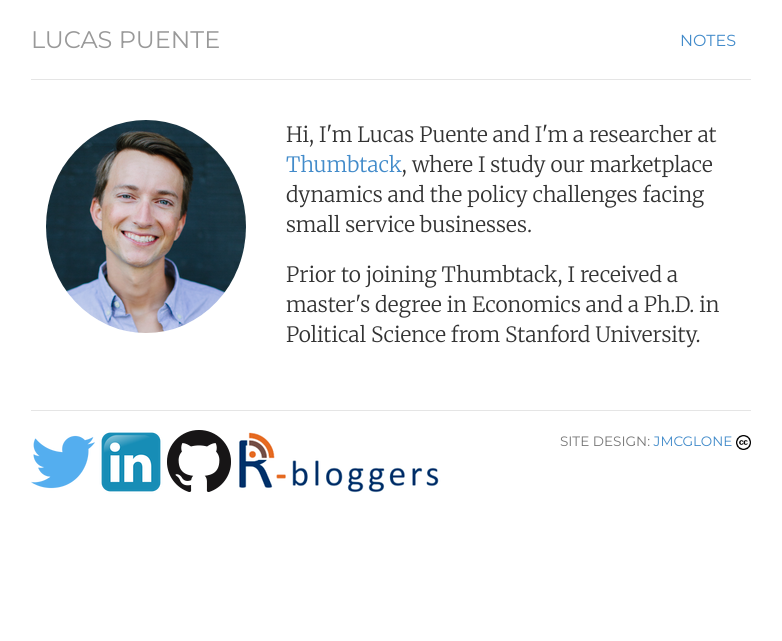
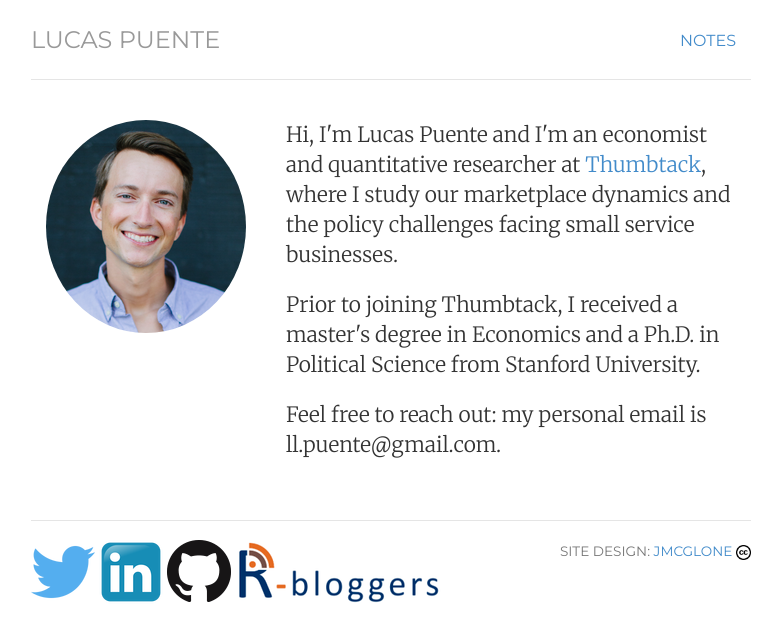
Before and after one commit to LucasPuente/lucaspuente.github.io, a Jekyll site: the page built from index.html, in a window 1280 px wide. Shown: the top 641 px of the page, without its empty margins (249-1031 px from the left). Built offline with Jekyll 4.4.1, drawn with Linux system fonts in a browser that asks for light colours.

Commit message:
Update index.html

```diff
--- a/index.html
+++ b/index.html
@@ -12,8 +12,9 @@
 	<img  class="img-circle avatar" alt="Lucas Puente" src="img/lp-200.png">
 	</div>
 	<div itemscope itemtype="http://data-vocabulary.org/Person" class="col-sm-8">
-	<p class="lead">Hi, I'm <span itemprop="name">Lucas Puente</span> and I'm a researcher at <a href="https://www.thumbtack.com">Thumbtack</a>, where I study our marketplace dynamics and the policy challenges facing small service businesses. </p>
+	<p class="lead">Hi, I'm <span itemprop="name">Lucas Puente</span> and I'm an economist and quantitative researcher at <a href="https://www.thumbtack.com">Thumbtack</a>, where I study our marketplace dynamics and the policy challenges facing small service businesses. </p>
 	<p class="lead">Prior to joining Thumbtack, I received a master's degree in Economics and a Ph.D. in Political Science from Stanford University.</p>
+	<p class="lead">Feel free to reach out: my personal email is ll.puente@gmail.com.</p>
 	</div>
 </div>
 <!-- </div> -->
```
